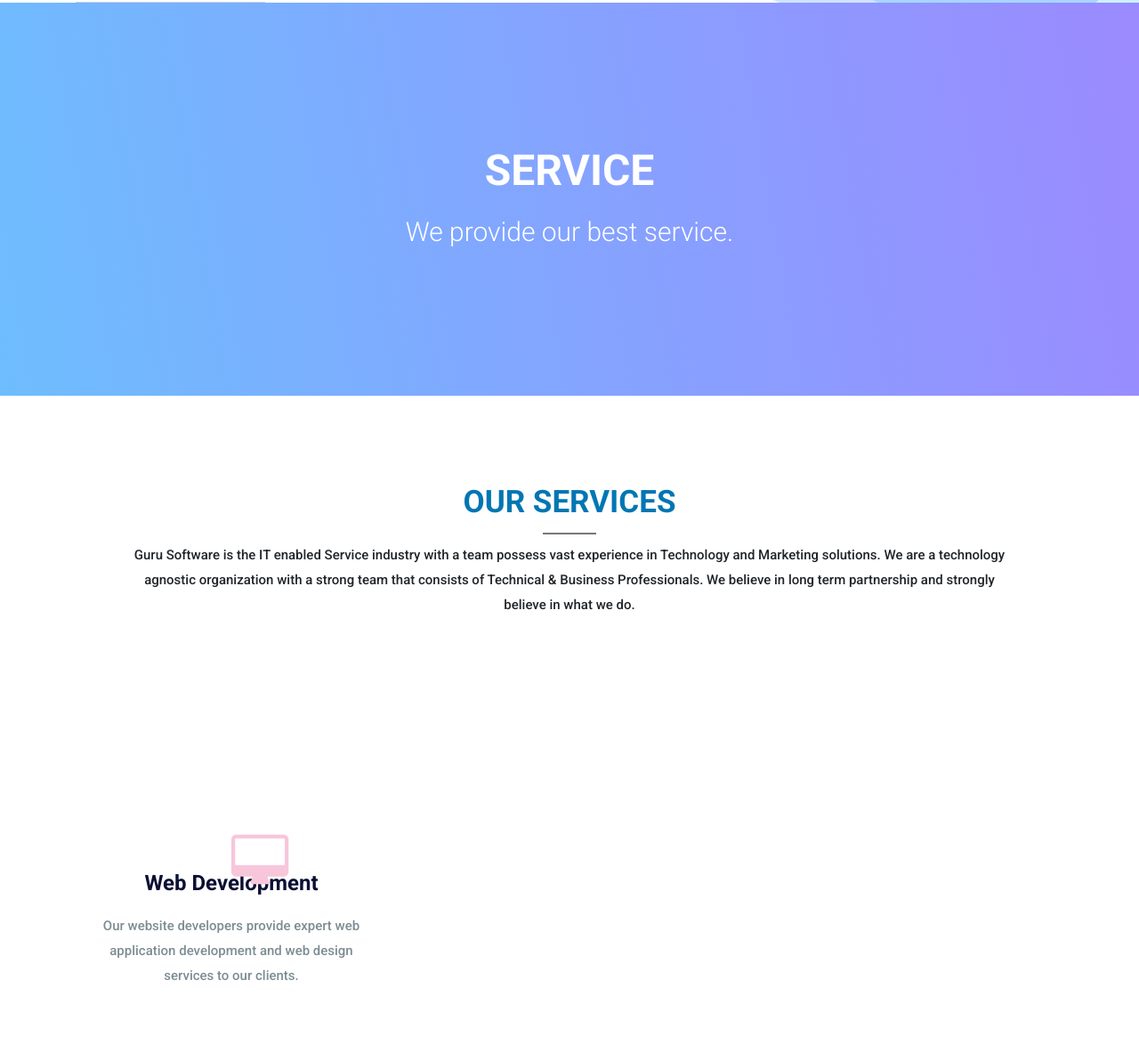
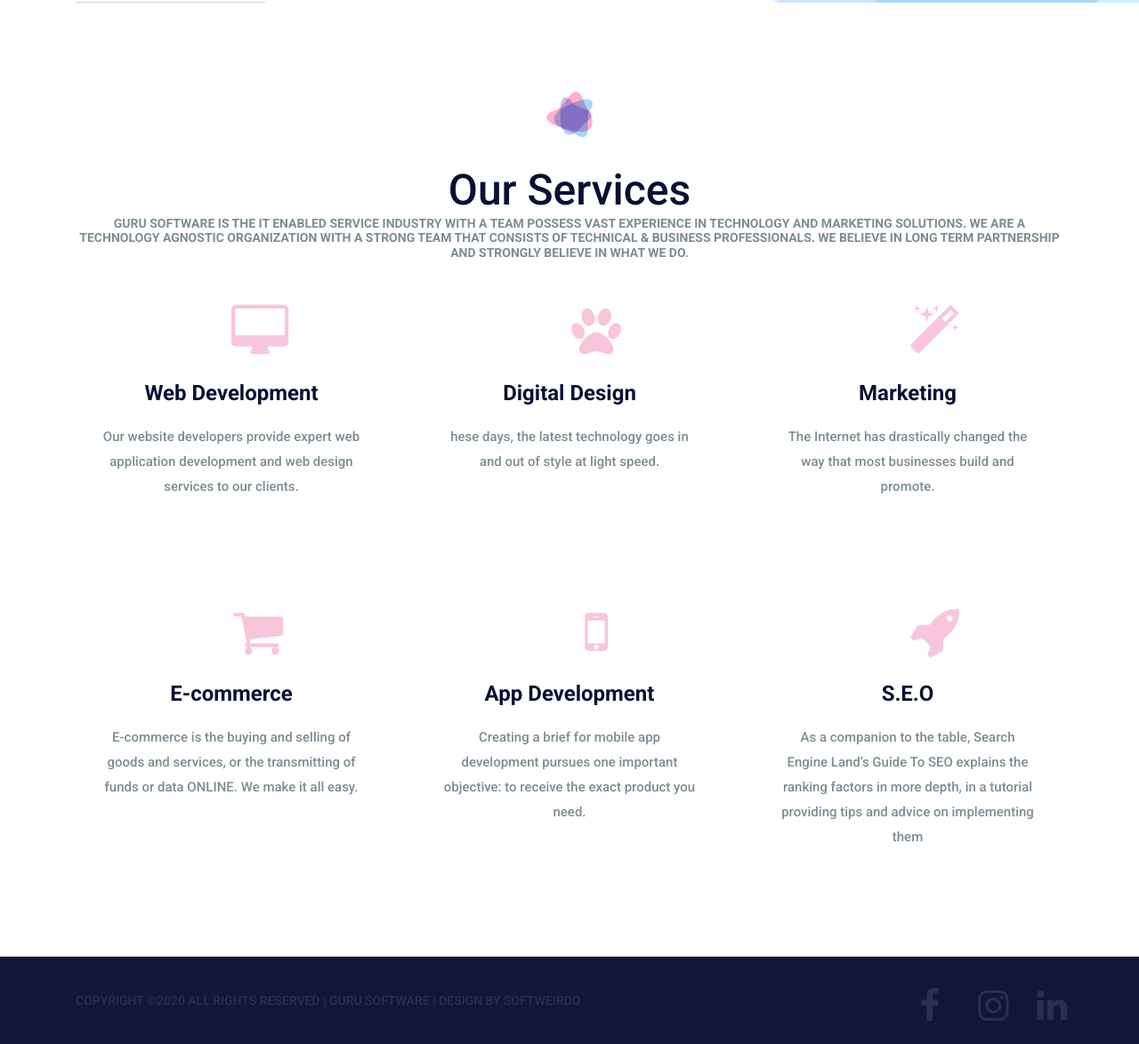
Before and after one commit to dhavalmp194/GuruSoftwareTheme, a plain HTML site: page service.html in a window 1280 px wide. Shown: the part 292-1466 px from the top of the page at 89% size. Drawn offline with Linux system fonts and the light colour scheme.

Commit message:
set service

```diff
--- a/scss/_feature.scss
+++ b/scss/_feature.scss
@@ -9,7 +9,6 @@
     @include transition;
     .f_icon{
         min-height: 91px;
-        position: relative;
         img{
             position: absolute;
             bottom: 0px;
--- a/service.html
+++ b/service.html
@@ -65,16 +65,16 @@
             </div>
         </section>
         <!--================End Banner Area =================-->
-        <section class="talk_area">
+<!--         <section class="talk_area">
             <div class="container">
                 <div class="talk_text">
                     <h4>SERVICE</h4>
                     <p class="font">We provide our best service.</p>
                 </div>
             </div>
-        </section>
+        </section> -->
         <!--================End Banner Area =================-->
-        <section class="challange_area p_100">
+ <!--        <section class="challange_area p_100">
             <div class="container-fluid">
                 <div class="row">
                     <div class="col-lg-12 title-area">
@@ -91,8 +91,8 @@
 
                 </div>
             </div>
-        </section>
-        <section class="service_feature">
+        </section> -->
+<!--         <section class="service_feature">
             <div class="container">
 
                     <div class="row feature_inner">
@@ -103,7 +103,7 @@
                             </div>
                             <h4>Web Development</h4>
                             <p>Our website developers provide expert web application development and web design services to our clients.</p>
-                            <!-- <a class="more_btn" href="#">Read More</a> -->
+
 
 
                     <div class="col-lg-4 col-sm-6">
@@ -114,8 +114,7 @@
                             </div>
                             <h4>Digital Design</h4>
                             <p>hese days, the latest technology goes in and out of style at light speed.</p>
-<!--                             <a class="more_btn" href="#">Read More</a>
- -->                        </div>
+                              </div>
                     </div>
 
                     </div>
@@ -146,7 +145,7 @@
                             </div>
                             <h4>E-commerce</h4>
                             <p>E-commerce  is the buying and selling of goods and services, or the transmitting of funds or data ONLINE. We make it all easy.</p>
-                            <!-- <a class="more_btn" href="#">Read More</a> -->
+
 
 
                         </div>
@@ -159,7 +158,7 @@
                             </div>
                             <h4>App Development</h4>
                             <p>Creating a brief for mobile app development pursues one important objective: to receive the exact product you need. </p>
-                            <!-- <a class="more_btn" href="#">Read More</a> -->
+
 
 
 
@@ -174,7 +173,6 @@
                             </div>
                             <h4>S.E.O</h4>
                             <p>As a companion to the table, Search Engine Land’s Guide To SEO explains the ranking factors in more depth, in a tutorial providing tips and advice on implementing them</p>
-                            <!-- <a class="more_btn" href="#">Read More</a> -->
 
 
                             </div>
@@ -182,6 +180,85 @@
                         </div>
                     </div>
 
+                </div>
+            </div>
+        </section> -->
+        <section class="service_feature">
+            <div class="container">
+                <div class="c_title">
+                    <img src="img/icon/title-icon.png" alt="">
+                    <h2>Our Services</h2>
+                    <h6>Guru Software is the IT enabled Service industry with a team
+                            possess vast experience in Technology and Marketing
+                            solutions. We are a technology agnostic organization with a
+                            strong team that consists of Technical & Business
+                            Professionals. We believe in long term partnership and
+                            strongly believe in what we do. </h6>
+
+                </div>
+                <div class="row feature_inner">
+                    <div class="col-lg-4 col-sm-6">
+                        <div class="feature_item">
+                            <div class="f_icon">
+                                <i class="fa fa-desktop service-icon"></i>
+                            </div>
+                            <h4>Web Development</h4>
+                            <p>Our website developers provide expert web application development and web design services to our clients.</p>
+                            <!-- <a class="more_btn" href="#">Read More</a> -->
+                        </div>
+                    </div>
+                    <div class="col-lg-4 col-sm-6">
+                        <div class="feature_item">
+                            <div class="f_icon">
+                                <i class="fa fa-paw service-icon"></i>
+                            </div>
+                            <h4>Digital Design</h4>
+                            <p>hese days, the latest technology goes in and out of style at light speed.</p>
+<!--                             <a class="more_btn" href="#">Read More</a>
+ -->                        </div>
+                    </div>
+                    <div class="col-lg-4 col-sm-6">
+                        <div class="feature_item">
+                            <div class="f_icon">
+                                <i class="fa fa-magic service-icon"></i>
+                            </div>
+                            <h4>Marketing</h4>
+                            <p>The Internet has drastically changed the way that most businesses build and promote.</p>
+                          <!--   <a class="more_btn" href="#">Read More</a> -->
+                        </div>
+                    </div>
+                </div>
+                <div class="row feature_inner">
+                    <div class="col-lg-4 col-sm-6">
+                        <div class="feature_item">
+                            <div class="f_icon">
+                               <i class="fa fa-shopping-cart service-icon"></i>
+                            </div>
+                            <h4>E-commerce</h4>
+                            <p>E-commerce  is the buying and selling of goods and services, or the transmitting of funds or data ONLINE. We make it all easy.</p>
+                            <!-- <a class="more_btn" href="#">Read More</a> -->
+                        </div>
+                    </div>
+                    <div class="col-lg-4 col-sm-6">
+                        <div class="feature_item">
+                            <div class="f_icon">
+                             <i class="fa fa-mobile service-icon"></i>
+                            </div>
+                            <h4>App Development</h4>
+                            <p>Creating a brief for mobile app development pursues one important objective: to receive the exact product you need. </p>
+                            <!-- <a class="more_btn" href="#">Read More</a> -->
+                        </div>
+                    </div>
+                    <div class="col-lg-4 col-sm-6">
+                        <div class="feature_item">
+                            <div class="f_icon">
+                               <i class="fa fa-rocket service-icon"></i>
+                            </div>
+                            <h4>S.E.O</h4>
+                            <p>As a companion to the table, Search Engine Land’s Guide To SEO explains the ranking factors in more depth, in a tutorial providing tips and advice on implementing them</p>
+                            <!-- <a class="more_btn" href="#">Read More</a> -->
+                        </div>
+                    </div>
                 </div>
             </div>
         </section>
@@ -194,7 +271,7 @@
         <!--================Footer Area =================-->
 
         <footer class="footr_area">
-           <!--  <div class="footer_widget_area">
+     <!-- <div class="footer_widget_area">
                 <div class="container">
                     <div class="row footer_widget_inner">
                         <div class="col-lg-4 col-sm-6">
@@ -235,8 +312,8 @@
                         </div>
                     </div>
                 </div>
-            </div> -->
-
+            </div>
+ -->
      <footer class="footr_area">
 
             <div class="footer_copyright">
```
Also changed, not shown: index.html (+3 -3 lines), css/style.css.
